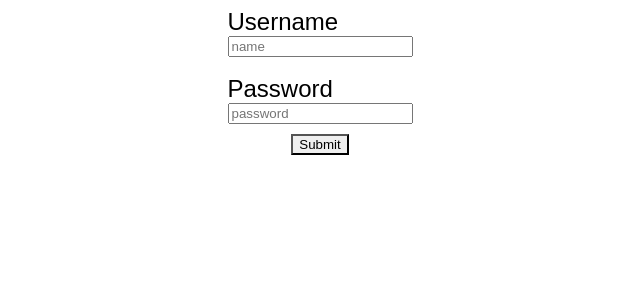
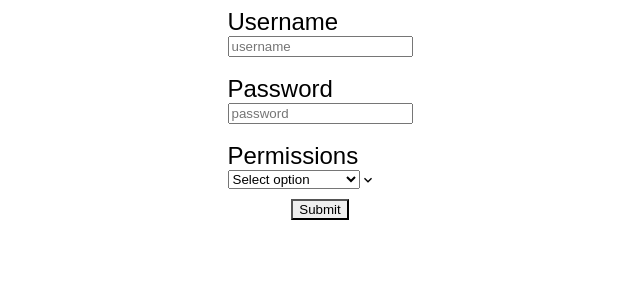
Before and after one commit to edwinalban/Mt-Herman-Room-Manager, a React (Create React App) app in the folder client/: page / in a window 1280 px wide. Shown: the top 300 px of the page, without its empty margins (320-960 px from the left). Built offline with nearby package versions, Linux system fonts and the light colour scheme.

Commit message:
added SignupForm component/styling

```diff
--- a/client/src/App.css
+++ b/client/src/App.css
@@ -28,25 +28,25 @@
     color: var(--grey);
 }
 
-.login-form {
+.form-wrapper {
     display: flex;
     justify-content: center;
 }
 
-#login-name {
+.form-name {
     font-size: x-large;
 }
 
-#login-password {
+.form-password {
     font-size: x-large;
 }
 
-.login-btn-wrapper {
+#permissions {
+    font-size: x-large;
+}
+
+.btn-wrapper {
     display: flex;
     justify-content: center;
     margin-top: 10px;
 }
-
-/* #login-btn {
-
-} */
--- a/client/src/App.js
+++ b/client/src/App.js
@@ -1,11 +1,9 @@
 import React from 'react';
-import { BrowserRouter as Router, Routes, Route } from 'react-router-dom';
+// import { BrowserRouter as Router, Routes, Route } from 'react-router-dom';
 import { ApolloClient, InMemoryCache, ApolloProvider, createHttpLink } from '@apollo/client';
 import { setContext } from '@apollo/client/link/context';
 import './App.css';
-import HookForm from './components/LoginForm';
-import Navbar from './components/Navbar';
-import LoginForm from './components/LoginForm';
+import AddEmployeeForm from './components/SignupForm';
 
 
 const httpLink = createHttpLink({
@@ -32,7 +30,7 @@ const client = new ApolloClient({
 function App() {
   return (
     <ApolloProvider client={client}>
-      <LoginForm />
+      <AddEmployeeForm />
     </ApolloProvider>
   );
 }
--- a/client/src/components/LoginForm.js
+++ b/client/src/components/LoginForm.js
@@ -11,7 +11,7 @@ import { LOGIN } from '../utils/mutations';
 import Auth from '../utils/auth';
 
 export default function LoginForm() {
-    const [login, { error }] = useMutation(LOGIN);
+    const [login] = useMutation(LOGIN);
 
     const {
         handleSubmit,
@@ -39,9 +39,9 @@ export default function LoginForm() {
 
     return (
         <form onSubmit={handleSubmit(onSubmit)}>
-            <div className='login-form' >
+            <div className='form-wrapper' >
                 <FormControl isInvalid={errors.name}>
-                    <FormLabel id='login-name' htmlFor='name'>Username</FormLabel>
+                    <FormLabel className='form-name' id='login-name' htmlFor='name'>Username</FormLabel>
                     <Input
                         id='username'
                         placeholder='name'
@@ -54,7 +54,7 @@ export default function LoginForm() {
                     </FormErrorMessage>
                     <br></br>
                     <br></br>
-                    <FormLabel id='login-password' htmlFor='password'>Password</FormLabel>
+                    <FormLabel id='form-password' htmlFor='password'>Password</FormLabel>
                     <Input
                         id='password'
                         placeholder='password'
@@ -67,7 +67,7 @@ export default function LoginForm() {
                     </FormErrorMessage>
                 </FormControl>
             </div>
-            <div className='login-btn-wrapper'>
+            <div className='btn-wrapper'>
                 <Button id='login-btn' isLoading={isSubmitting} type='submit'>
                     Submit
                 </Button>
--- a/client/src/components/SignupForm.js
+++ b/client/src/components/SignupForm.js
@@ -0,0 +1,91 @@
+import { useForm } from 'react-hook-form';
+import {
+    FormErrorMessage,
+    FormLabel,
+    FormControl,
+    Input,
+    Button,
+} from '@chakra-ui/react';
+import { useMutation } from '@apollo/client';
+import { ADD_EMPLOYEE } from '../utils/mutations';
+import { Select } from '@chakra-ui/react';
+import Auth from '../utils/auth';
+
+export default function AddEmployeeForm() {
+    const [addEmployee] = useMutation(ADD_EMPLOYEE);
+
+    const {
+        handleSubmit,
+        register,
+        formState: { errors, isSubmitting },
+    } = useForm()
+
+    const onSubmit = async (values, e) => {
+        console.log(values);
+        e.preventDefault();
+        try {
+            const newEmployee = await addEmployee(
+                {
+                    variables: {
+                        username: values.username,
+                        password: values.password,
+                        permissions: values.permissions
+                    }
+                }
+            );
+            Auth.login(newEmployee.data.addEmployee.employee.token);
+        } catch (err) {
+            console.error(err);
+        }
+        // route to employees page
+    }
+
+    return (
+        <form onSubmit={handleSubmit(onSubmit)}>
+            <div className='form-wrapper' >
+                <FormControl isInvalid={errors.name}>
+                    <FormLabel className='form-name' id='signup-name' htmlFor='name'>Username</FormLabel>
+                    <Input
+                        id='username'
+                        placeholder='username'
+                        {...register('username', {
+                            required: 'This is required',
+                        })}
+                    />
+                    <FormErrorMessage>
+                        {errors.username && errors.username.message}
+                    </FormErrorMessage>
+                    <br></br>
+                    <br></br>
+                    <FormLabel className='form-password' id='signup-password' htmlFor='password'>Password</FormLabel>
+                    <Input
+                        id='password'
+                        placeholder='password'
+                        {...register('password', {
+                            required: 'This is required',
+                        })}
+                    />
+                    <FormErrorMessage>
+                        {errors.password && errors.password.message}
+                    </FormErrorMessage>
+                    <br></br>
+                    <br></br>
+                    <FormLabel id='permissions' htmlFor='permissions'>Permissions</FormLabel>
+                    <Select placeholder='Select option'
+                        {...register('permissions', {
+                            required: 'This is required',
+                        })}>
+                        <option value='Admin'>Admin</option>
+                        <option value='Assistant'>Assistant</option>
+                        <option value='Employee'>Employee</option>
+                    </Select>
+                </FormControl>
+            </div>
+            <div className='btn-wrapper'>
+                <Button id='add-btn' isLoading={isSubmitting} type='submit'>
+                    Submit
+                </Button>
+            </div>
+        </form>
+    )
+};
--- a/client/src/utils/mutations.js
+++ b/client/src/utils/mutations.js
@@ -8,6 +8,7 @@ export const ADD_EMPLOYEE = gql`
                 permissions
                 username
             }
+            token
         }
     }
   `;
```
Also changed, not shown: 2 other files (tests, documents, lock files or other folders).
